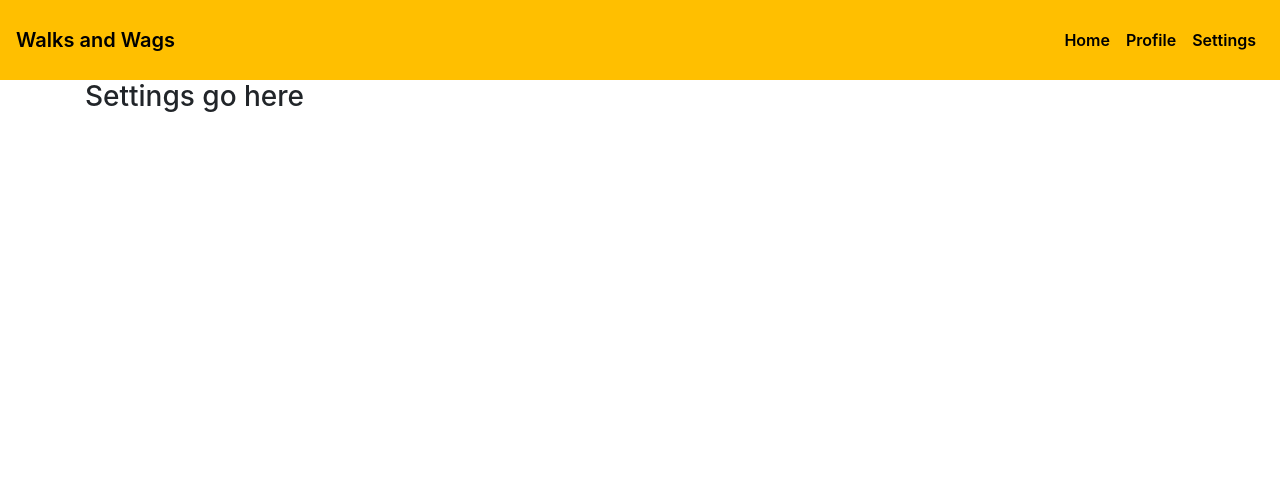
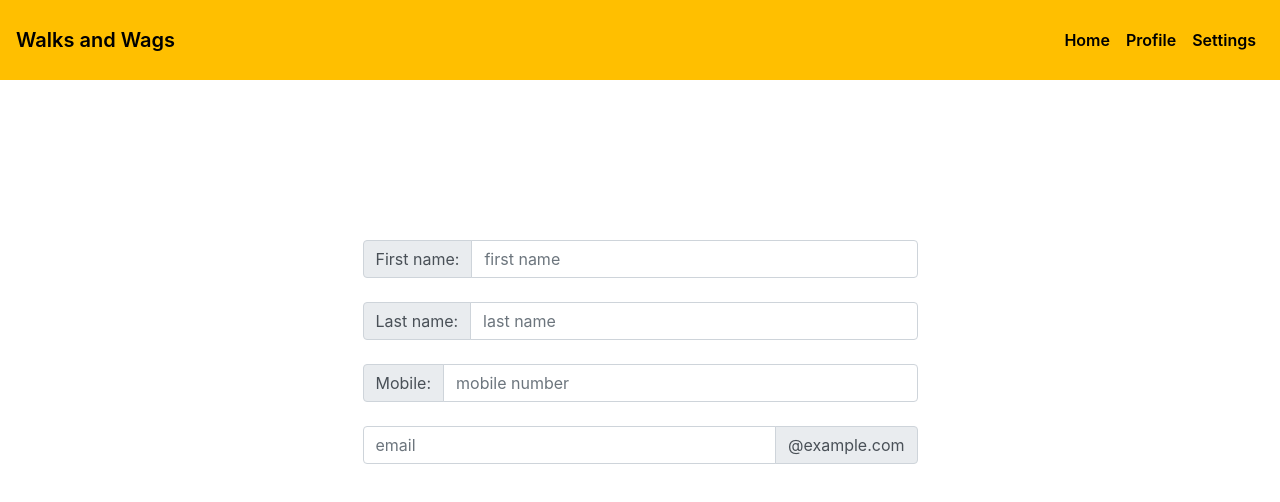
Before and after one commit to lisseteventura/Walks-and-wags, a React (Create React App) app in the folder walks_and_wags_react/walks-and-wags-web/: page /settings in a window 1280 px wide. Shown: the top 502 px of the page. Built offline with nearby package versions, Linux system fonts and the light colour scheme.

Commit message:
added fields to setting section

```diff
--- a/walks_and_wags_react/walks-and-wags-web/src/Settings.js
+++ b/walks_and_wags_react/walks-and-wags-web/src/Settings.js
@@ -1,10 +1,32 @@
 import React, { Component } from "react";
+import { InputGroup, InputGroupAddon, InputGroupText, Input } from "reactstrap";
 
 class Settings extends Component {
   render() {
     return (
-      <div>
-        <h3>Settings go here</h3>
+      <div style={{ width: "50%", margin: "10rem auto" }}>
+        <InputGroup>
+          <InputGroupAddon addonType="prepend">First name: </InputGroupAddon>
+          <Input placeholder="first name" />
+        </InputGroup>
+        <br />
+        <InputGroup>
+          <InputGroupAddon addonType="prepend">Last name: </InputGroupAddon>
+          <Input placeholder="last name" />
+        </InputGroup>
+        <br />
+        <InputGroup>
+          <InputGroupAddon addonType="prepend">Mobile:</InputGroupAddon>
+          <Input placeholder="mobile number" />
+        </InputGroup>
+        <br />
+
+        <InputGroup>
+          <Input placeholder="email" />
+          <InputGroupAddon addonType="append">
+            <InputGroupText>@example.com</InputGroupText>
+          </InputGroupAddon>
+        </InputGroup>
       </div>
     );
   }
```
